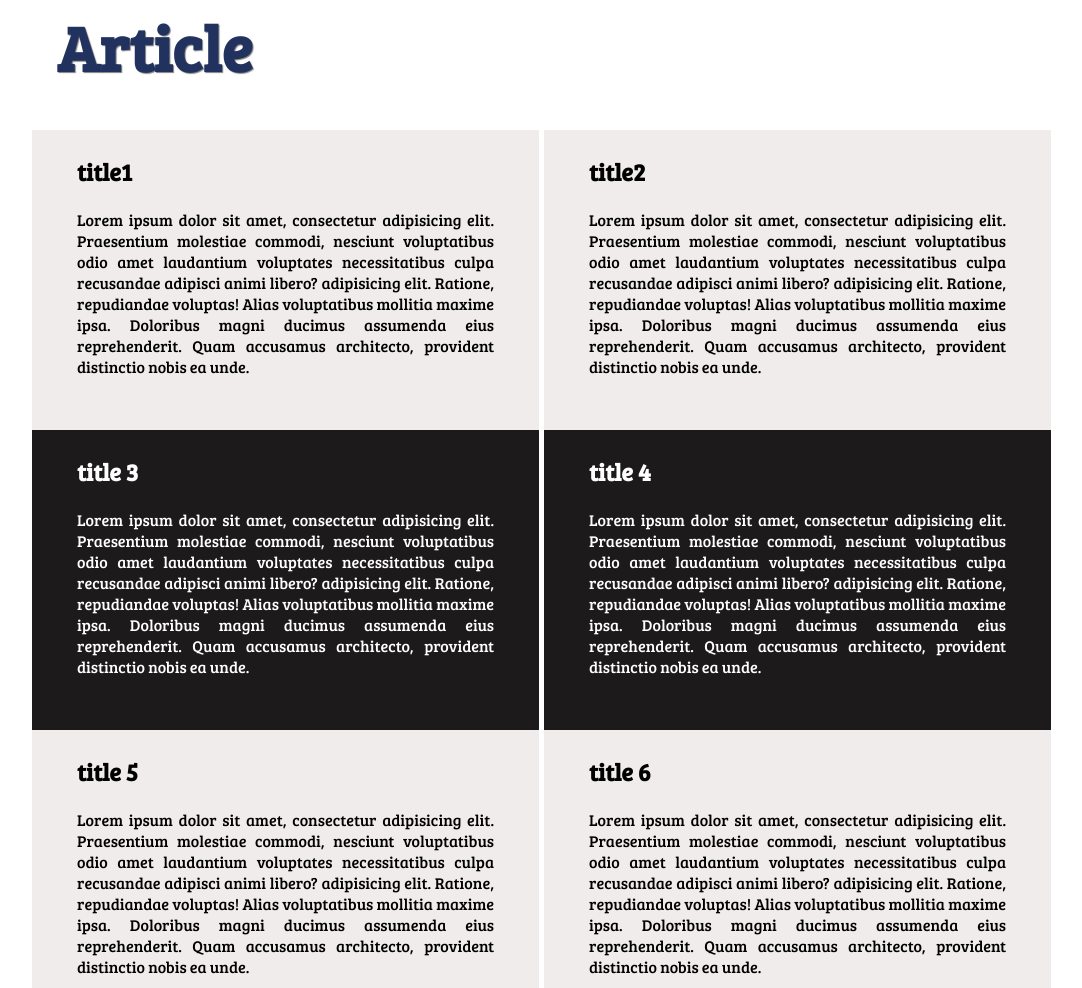
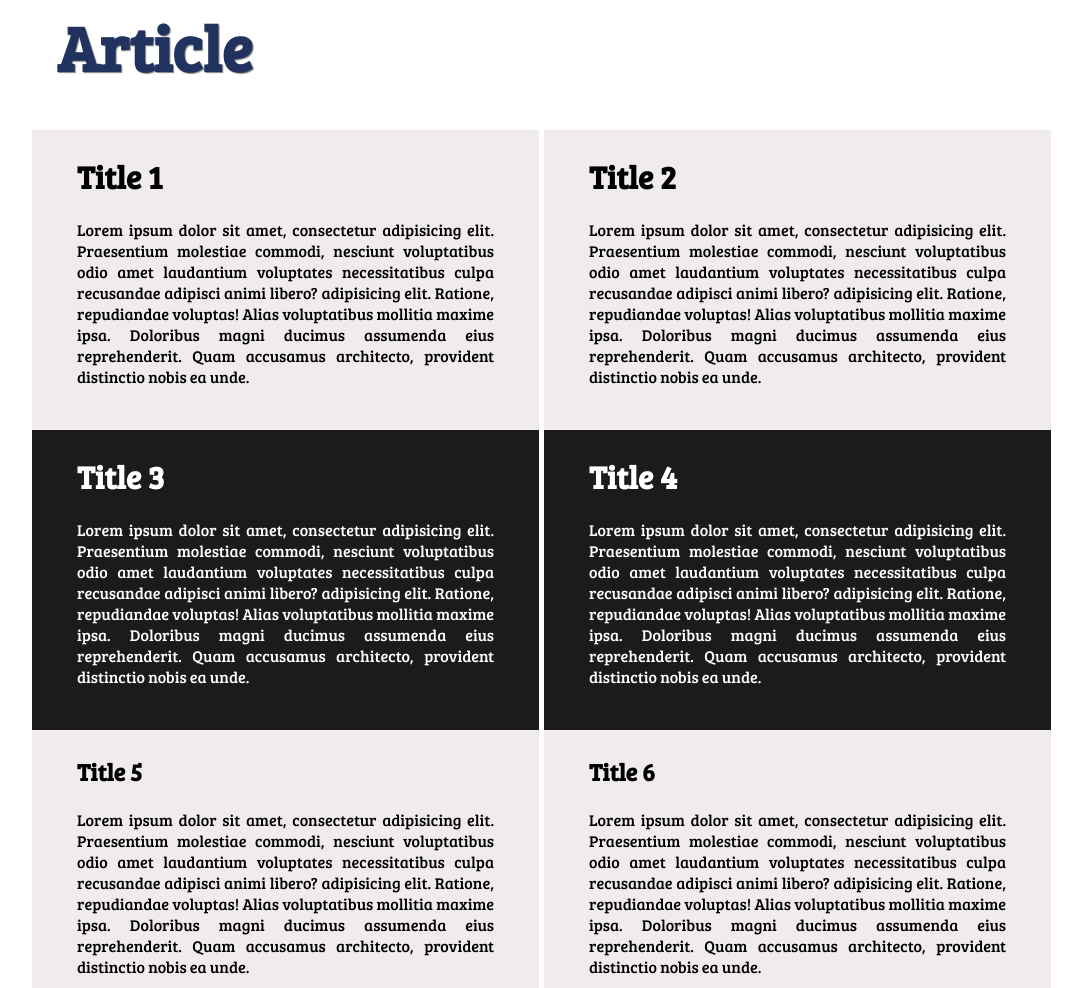
Before and after one commit to ghrairi/checkpoint3, a plain HTML site: page index.html in a window 1280 px wide. Shown: the part 534-1522 px from the top of the page, without its empty margins (101-1183 px from the left). Drawn offline with Linux system fonts and the light colour scheme; a script that the page names is missing.

Commit message:
Update index.html

```diff
--- a/index.html
+++ b/index.html
@@ -15,37 +15,36 @@
 <div class="bloc">
 	<div class="gh">
 
-	<h2>title1</h2></br>
-	<p>Lorem ipsum dolor sit amet, consectetur adipisicing elit. Praesentium molestiae commodi, nesciunt voluptatibus odio amet laudantium voluptates necessitatibus culpa recusandae adipisci animi libero? adipisicing elit. Ratione, repudiandae voluptas! Alias voluptatibus mollitia maxime ipsa. Doloribus magni ducimus assumenda eius reprehenderit. Quam accusamus architecto, provident distinctio nobis ea unde.</p>
+		<h1>Title 1</h1></br>
+		<p>Lorem ipsum dolor sit amet, consectetur adipisicing elit. Praesentium molestiae commodi, nesciunt voluptatibus odio amet laudantium voluptates necessitatibus culpa recusandae adipisci animi libero? adipisicing elit. Ratione, repudiandae voluptas! Alias voluptatibus mollitia maxime ipsa. Doloribus magni ducimus assumenda eius reprehenderit. Quam accusamus architecto, provident distinctio nobis ea unde.</p>
 	</div>
 
 	<div class="gh">
-		<h2>title2</h2></br>
+		<h1>Title 2</h1></br>
 		<p>Lorem ipsum dolor sit amet, consectetur adipisicing elit. Praesentium molestiae commodi, nesciunt voluptatibus odio amet laudantium voluptates necessitatibus culpa recusandae adipisci animi libero? adipisicing elit. Ratione, repudiandae voluptas! Alias voluptatibus mollitia maxime ipsa. Doloribus magni ducimus assumenda eius reprehenderit. Quam accusamus architecto, provident distinctio nobis ea unde.</p>
 	</div>
 </div>
 <div class="bloc">
 	<div class="ha">
-		<h2>title 3</h2></br>
-	<p>Lorem ipsum dolor sit amet, consectetur adipisicing elit. Praesentium molestiae commodi, nesciunt voluptatibus odio amet laudantium voluptates necessitatibus culpa recusandae adipisci animi libero? adipisicing elit. Ratione, repudiandae voluptas! Alias voluptatibus mollitia maxime ipsa. Doloribus magni ducimus assumenda eius reprehenderit. Quam accusamus architecto, provident distinctio nobis ea unde.</p>
+		<h1>Title 3</h1></br>
+		<p>Lorem ipsum dolor sit amet, consectetur adipisicing elit. Praesentium molestiae commodi, nesciunt voluptatibus odio amet laudantium voluptates necessitatibus culpa recusandae adipisci animi libero? adipisicing elit. Ratione, repudiandae voluptas! Alias voluptatibus mollitia maxime ipsa. Doloribus magni ducimus assumenda eius reprehenderit. Quam accusamus architecto, provident distinctio nobis ea unde.</p>
 	</div>
 
 	<div class="ha">
-		<h2>title 4</h2></br>
-	<p>Lorem ipsum dolor sit amet, consectetur adipisicing elit. Praesentium molestiae commodi, nesciunt voluptatibus odio amet laudantium voluptates necessitatibus culpa recusandae adipisci animi libero? adipisicing elit. Ratione, repudiandae voluptas! Alias voluptatibus mollitia maxime ipsa. Doloribus magni ducimus assumenda eius reprehenderit. Quam accusamus architecto, provident distinctio nobis ea unde.</p>
+		<h1>Title 4</h1></br>
+		<p>Lorem ipsum dolor sit amet, consectetur adipisicing elit. Praesentium molestiae commodi, nesciunt voluptatibus odio amet laudantium voluptates necessitatibus culpa recusandae adipisci animi libero? adipisicing elit. Ratione, repudiandae voluptas! Alias voluptatibus mollitia maxime ipsa. Doloribus magni ducimus assumenda eius reprehenderit. Quam accusamus architecto, provident distinctio nobis ea unde.</p>
 	</div>
 
 	</div>
 
 <div class="bloc">
 	<div class="gh">
-
-	<h2>title 5</h2></br>
-	<p>Lorem ipsum dolor sit amet, consectetur adipisicing elit. Praesentium molestiae commodi, nesciunt voluptatibus odio amet laudantium voluptates necessitatibus culpa recusandae adipisci animi libero? adipisicing elit. Ratione, repudiandae voluptas! Alias voluptatibus mollitia maxime ipsa. Doloribus magni ducimus assumenda eius reprehenderit. Quam accusamus architecto, provident distinctio nobis ea unde.</p>
+		<h2>Title 5</h2></br>
+		<p>Lorem ipsum dolor sit amet, consectetur adipisicing elit. Praesentium molestiae commodi, nesciunt voluptatibus odio amet laudantium voluptates necessitatibus culpa recusandae adipisci animi libero? adipisicing elit. Ratione, repudiandae voluptas! Alias voluptatibus mollitia maxime ipsa. Doloribus magni ducimus assumenda eius reprehenderit. Quam accusamus architecto, provident distinctio nobis ea unde.</p>
 	</div>
 
 	<div class="gh">
-		<h2>title 6</h2></br>
+		<h2>Title 6</h2></br>
 		<p>Lorem ipsum dolor sit amet, consectetur adipisicing elit. Praesentium molestiae commodi, nesciunt voluptatibus odio amet laudantium voluptates necessitatibus culpa recusandae adipisci animi libero? adipisicing elit. Ratione, repudiandae voluptas! Alias voluptatibus mollitia maxime ipsa. Doloribus magni ducimus assumenda eius reprehenderit. Quam accusamus architecto, provident distinctio nobis ea unde.</p>
 	</div>
 </div>
```
